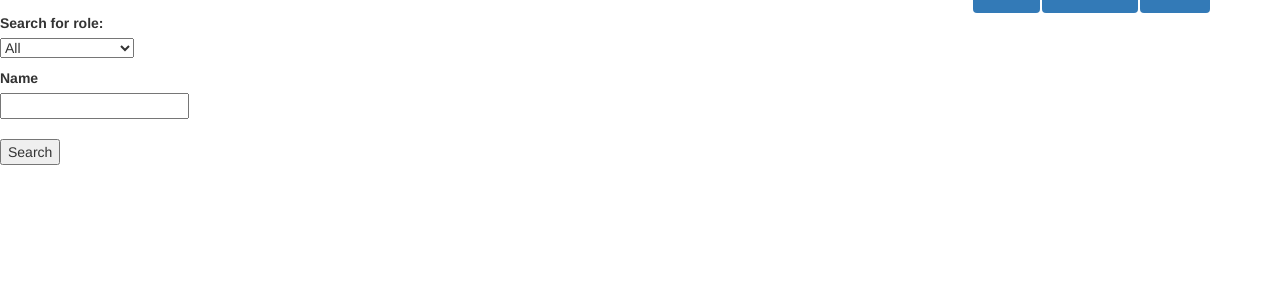
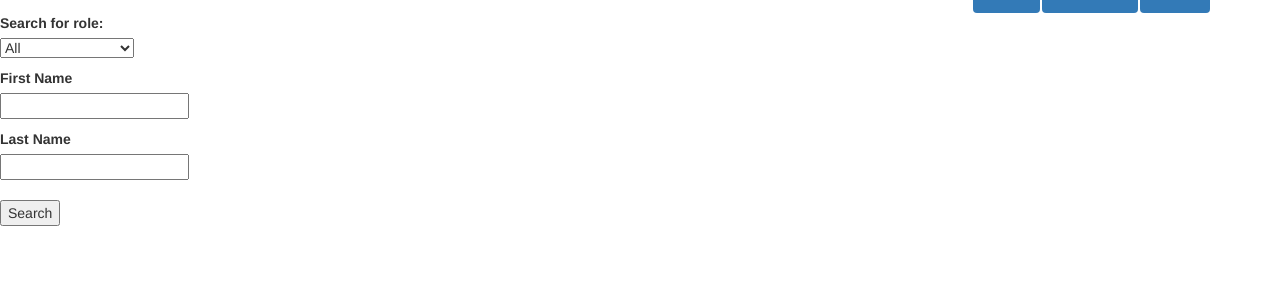
Before and after one commit to helenawu1998/pasadena-media, a Flask app: page /directory_search in a window 1280 px wide. Shown: the part 47-346 px from the top of the page. Run offline with Flask 2, Linux system fonts and the light colour scheme; some libraries are stand-ins or nearby versions.

Commit message:
Merging time

```diff
--- a/app/modules/directory_search/forms.py
+++ b/app/modules/directory_search/forms.py
@@ -11,4 +11,5 @@ class PersonSearchForm(Form):
                ('Editor', 'Editor'),
                ('Musician', 'Musician')]
     select = SelectField('Search for role:', choices=choices)
-    name = StringField('Name')
+    first_name = StringField('First Name')
+    last_name = StringField('Last Name')
--- a/app/modules/directory_search/routes.py
+++ b/app/modules/directory_search/routes.py
@@ -2,6 +2,7 @@ import mimetypes
 from app import app
 from app.modules.directory_search.forms import PersonSearchForm
 from app.modules.directory_search import blueprint, helpers
+from app.models import Profile, Course, Position, Production
 from flask import flash, render_template, request, redirect, url_for
 # from [database] import database class
 
@@ -19,19 +20,19 @@ def index():
 @blueprint.route('/directory_search/results')
 def search_results(search):
     results = []
-    search_string = search.data['name']
+    first_name = search.data['first_name']
+    last_name = search.data['last_name']
 
     # Somehow search for the name
-    print()
     if search.data['select'] == 'All':
         # Re-search if both fields are empty
-        if search.data['name'] == '':
+        if first_name == '' and last_name == '':
             flash('Please specify either a name or a role')
             return redirect(url_for('directory_search.index'))
         # TODO: Query all searches with the name
     else:
         role = search.data['select']
-        if search.data['name'] == '':
+        if search.data['first_name'] == '':
             # TODO: Query all searches of the role
             '''
             qry = db_session.query() # Database query class name
--- a/app/modules/directory_search/templates/directory_search.html
+++ b/app/modules/directory_search/templates/directory_search.html
@@ -26,7 +26,9 @@
   <dl>
     {{ render_field(form.select) }}
     <p>
-    {{ render_field(form.name) }}
+    {{ render_field(form.first_name) }}
+    <p>
+    {{ render_field(form.last_name) }}
   </dl>
   <p><input type=submit value=Search>
 </form>
```
